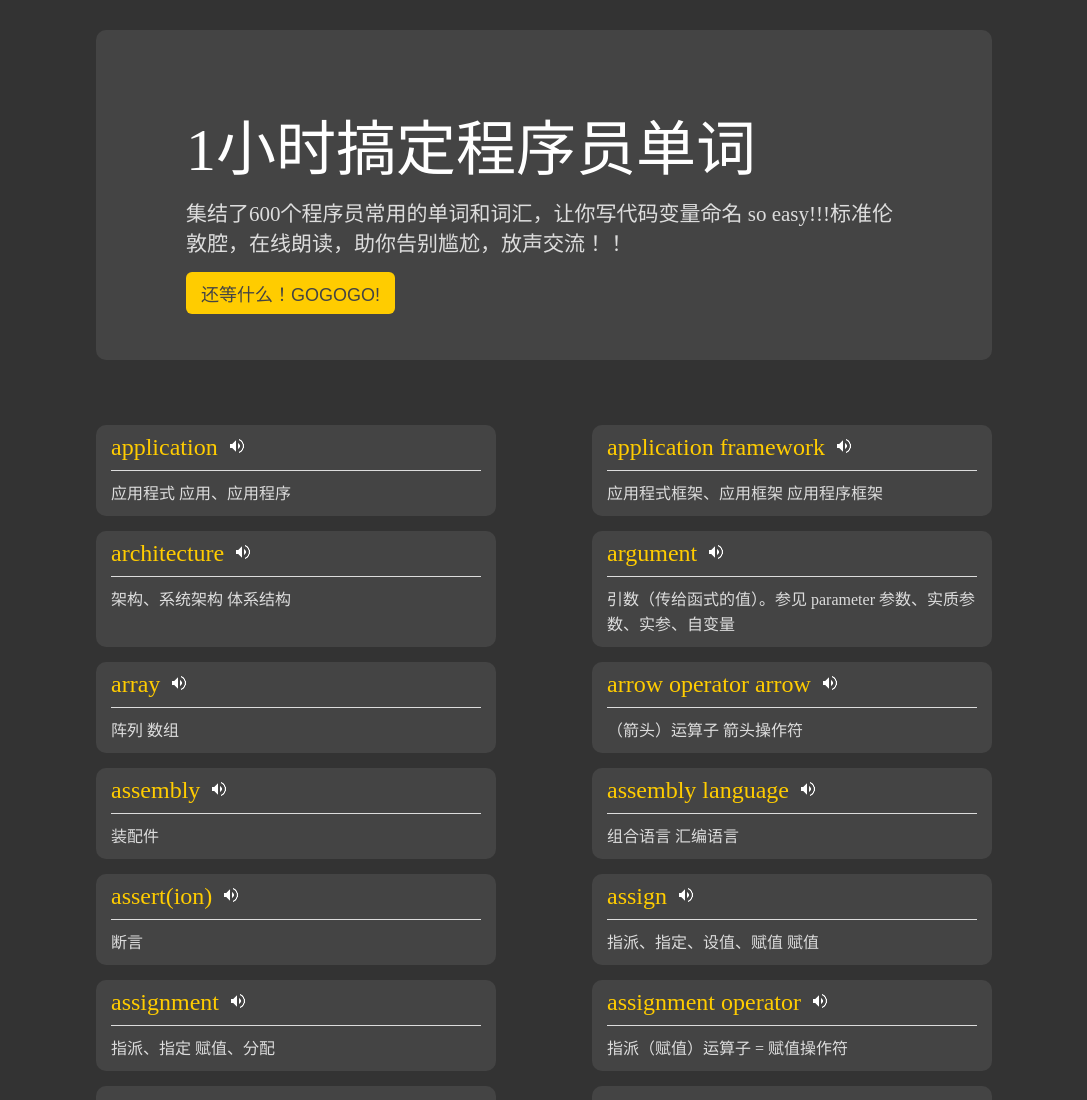
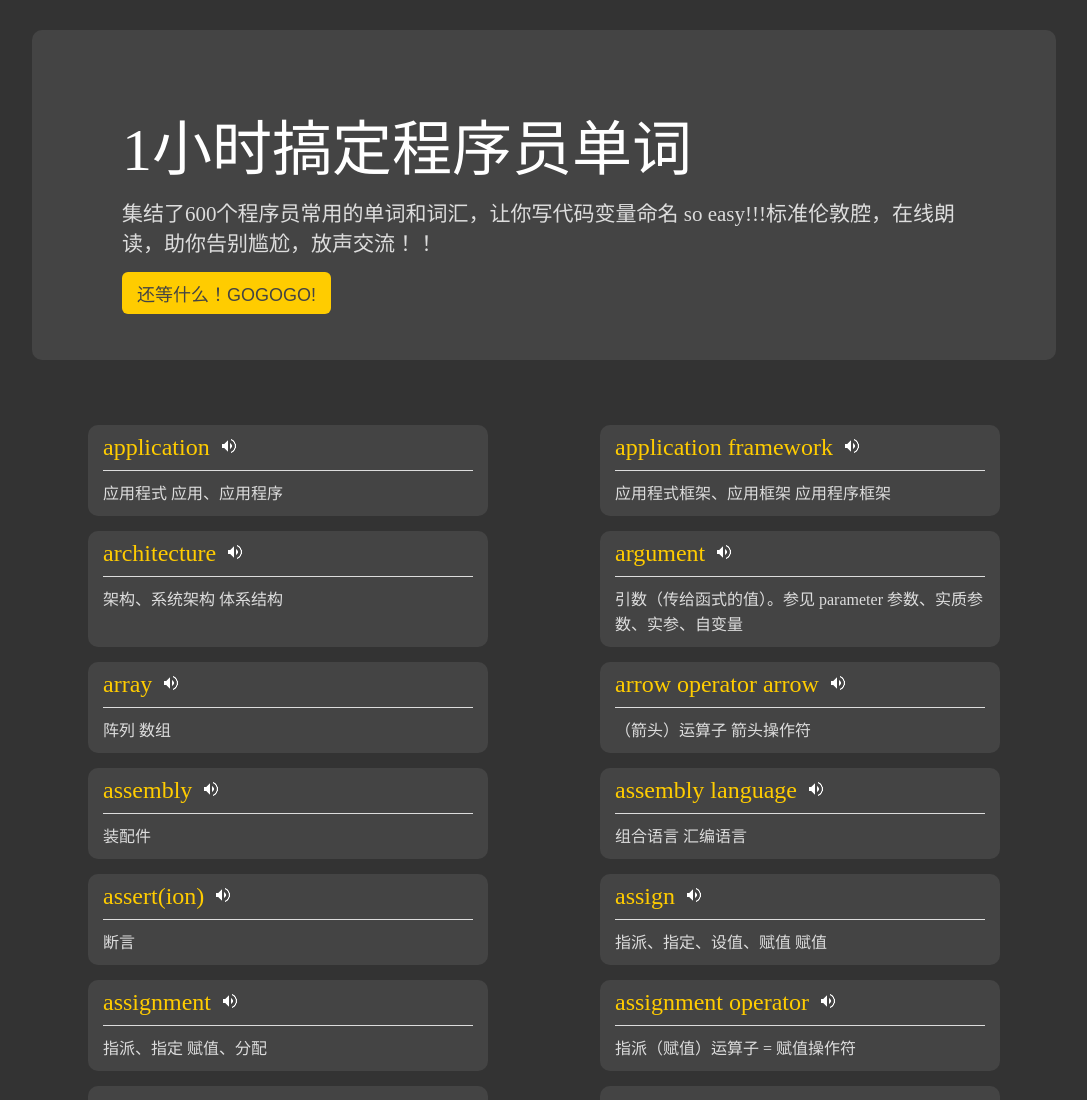
Before and after one commit to Georgewgf/reciteWords, a plain HTML site: page index.html in a window 1280 px wide. Shown: the top 1100 px of the page, without its empty margins (96-1183 px from the left). Drawn offline with nearby package versions, Linux system fonts and the light colour scheme.

Commit message:
Update index.css

```diff
--- a/index.css
+++ b/index.css
@@ -16,7 +16,7 @@ input,button{
 
 /*banner条开始*/
 .banner{
-    width: 70%;
+    width: 80%;
     margin: 0 auto;
     margin-top: 30px;
     border-radius: 10px;
@@ -59,12 +59,12 @@ input,button{
 
 /*单词大容器*/
 .container{
-    width: 70%;
+    width: 80%;
     margin:0 auto;
     margin-top: 50px;
     line-height: 25px;
     display: flex;
-    justify-content: space-between;
+    justify-content: space-around;
     flex-wrap: wrap;
 
 }
```
